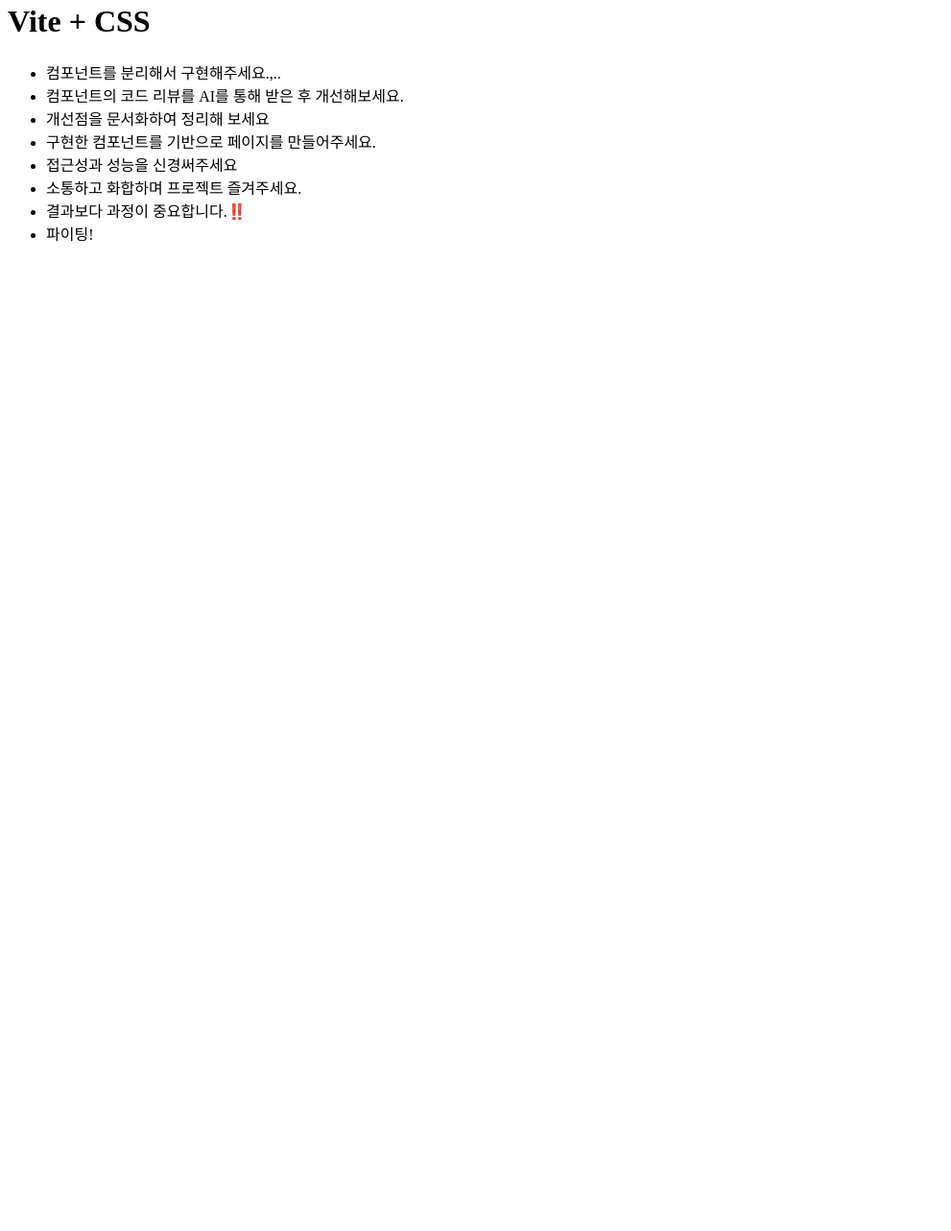
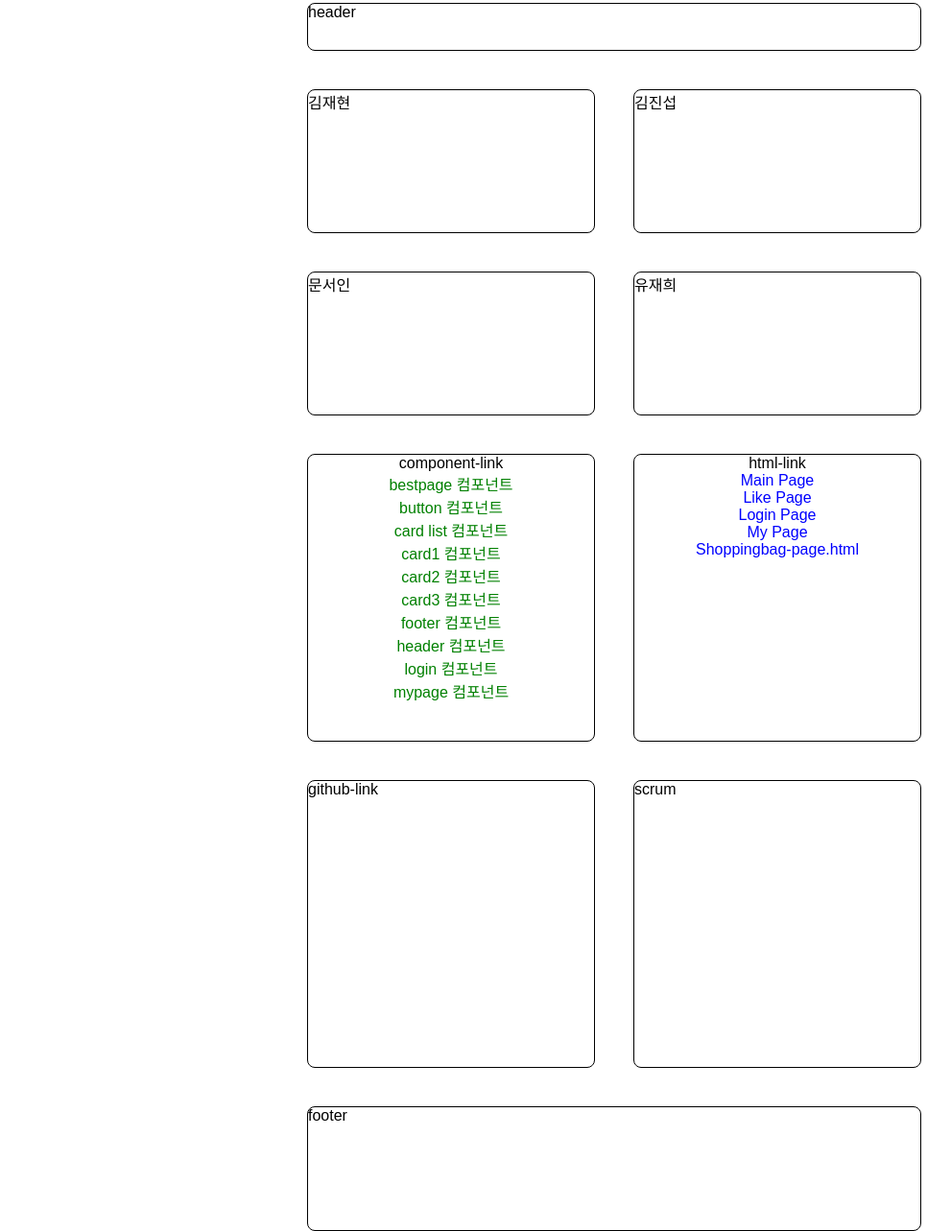
Before and after one commit to FRONTENDBOOTCAMP-13th/14K, a plain HTML site: page index.html in a window 1280 px wide. Shown: the part 17-1300 px from the top of the page at 96% size, without its empty margins (0-991 px from the left). Before the commit the page ends 800 px from the top, so only its background shows below. Drawn offline with Linux system fonts and the light colour scheme; a web font is replaced by a local one.

Commit message:
test:distribution test

```diff
--- a/index.html
+++ b/index.html
@@ -3,8 +3,8 @@
   <head>
     <meta charset="UTF-8" />
     <meta name="viewport" content="width=device-width, initial-scale=1" />
-    <title>UI 프로젝트 - CSS</title>
-    <link rel="icon" href="/vite.svg" />
+    <title>14K - UI 프로젝트</title>
+    <link rel="icon" href="/src/images/farvicon/29cm.ico" />
     <link
       rel="preload"
       as="font"
@@ -12,18 +12,87 @@
       crossorigin="anonymous"
     />
     <link rel="stylesheet" as="style" href="/font/pretendardvariable.css" />
+    <link rel="stylesheet" href="/style.css" />
   </head>
   <body>
-    <h1>Vite + CSS</h1>
-    <ul>
-      <li>컴포넌트를 분리해서 구현해주세요.,..</li>
-      <li>컴포넌트의 코드 리뷰를 AI를 통해 받은 후 개선해보세요.</li>
-      <li>개선점을 문서화하여 정리해 보세요</li>
-      <li>구현한 컴포넌트를 기반으로 페이지를 만들어주세요.</li>
-      <li>접근성과 성능을 신경써주세요</li>
-      <li>소통하고 화합하며 프로젝트 즐겨주세요.</li>
-      <li>결과보다 과정이 중요합니다.‼️</li>
-      <li>파이팅!</li>
-    </ul>
+    <div class="index-page-14team">
+      <header>header</header>
+      <div class="team-introduce">
+        <div class="top-box">
+          <div class="KJH">김재현</div>
+          <div class="KJS">김진섭</div>
+        </div>
+        <div class="bottom-box">
+          <div class="MSI">문서인</div>
+          <div class="YJH">유재희</div>
+        </div>
+      </div>
+      <div class="project-links">
+        <div class="top-box">
+          <div class="component-link">
+            <span>component-link</span>
+            <ul>
+              <li>
+                <a href="/src/component/best-component.html"
+                  >bestpage 컴포넌트</a
+                >
+              </li>
+              <li>
+                <a href="/src/component/button-component.html"
+                  >button 컴포넌트</a
+                >
+              </li>
+              <li>
+                <a href="/src/component/card-list-component.html"
+                  >card list 컴포넌트</a
+                >
+              </li>
+              <li>
+                <a href="/src/component/card1-component.html">card1 컴포넌트</a>
+              </li>
+              <li>
+                <a href="/src/component/card2-component.html">card2 컴포넌트</a>
+              </li>
+              <li>
+                <a href="/src/component/card3-component.html">card3 컴포넌트</a>
+              </li>
+              <li><a href="/src/component/footer.html">footer 컴포넌트</a></li>
+              <li>
+                <a href="/src/component/header-component.html"
+                  >header 컴포넌트</a
+                >
+              </li>
+              <li>
+                <a href="/src/component/login-component.html">login 컴포넌트</a>
+              </li>
+              <li>
+                <a href="/src/component/mypage-component.html"
+                  >mypage 컴포넌트</a
+                >
+              </li>
+            </ul>
+          </div>
+          <div class="html-link">
+            <span>html-link</span>
+            <ul>
+              <li><a href="/src/pages/main-page.html">Main Page</a></li>
+              <li><a href="/src/pages/like-page.html">Like Page</a></li>
+              <li><a href="/src/pages/login-page.html">Login Page</a></li>
+              <li><a href="/src/pages/mypage.html">My Page</a></li>
+              <li>
+                <a href="/src/pages/shoppingbag-page.html"
+                  >Shoppingbag-page.html</a
+                >
+              </li>
+            </ul>
+          </div>
+        </div>
+        <div class="bottom-box">
+          <div class="github-link">github-link</div>
+          <div class="scrum-link">scrum</div>
+        </div>
+      </div>
+      <footer>footer</footer>
+    </div>
   </body>
 </html>
--- a/style.css
+++ b/style.css
@@ -0,0 +1,143 @@
+@import "./src/common/best-reset.css";
+@import "./src/common/theme.css";
+@import "./public/font/pretendardvariable.css";
+
+/* 모든 글꼴 Pretendard로 변경 */
+body * {
+  font-family: "Pretendard Variable", sans-serif;
+  /* background: pink; */
+  background: ;
+}
+/* 전체 페이지 class 명 */
+.index-page-14team {
+  display: flex;
+  flex-flow: column nowrap;
+  width: 50%;
+  max-width: 700px;
+  margin: 20px auto;
+  align-items: center;
+  justify-content: center;
+  gap: 40px;
+  /* 헤더 */
+  header {
+    border: 1px solid black;
+    width: 100%;
+    min-height: 50px;
+    border-radius: 8px;
+  }
+  /* 팀원 소개 */
+  .team-introduce {
+    display: flex;
+    flex-flow: column nowrap;
+    width: 100%;
+    min-height: 300px;
+
+    gap: 40px;
+    .top-box {
+      display: flex;
+      flex-flow: row nowrap;
+      width: 100%;
+      gap: 40px;
+      .KJH,
+      .KJS {
+        width: 50%;
+        min-height: 150px;
+        border: 1px solid black;
+        border-radius: 8px;
+      }
+    }
+
+    .bottom-box {
+      display: flex;
+      flex-flow: row nowrap;
+      width: 100%;
+      gap: 40px;
+
+      .MSI,
+      .YJH {
+        width: 50%;
+        min-height: 150px;
+        border: 1px solid black;
+        border-radius: 8px;
+      }
+    }
+  }
+
+  /* 각종 링크 사이트들 */
+  .project-links {
+    display: flex;
+    flex-flow: column nowrap;
+    width: 100%;
+    gap: 40px;
+    .top-box {
+      display: flex;
+      flex-flow: row nowrap;
+      width: 100%;
+      gap: 40px;
+      /* 컴포넌트 링크 */
+      .component-link {
+        width: 50%;
+        min-height: 300px;
+        border: 1px solid black;
+        border-radius: 8px;
+        text-align: center;
+        > ul {
+          > li {
+            list-style: none;
+            > a {
+              text-decoration: none;
+              color: green;
+            }
+          }
+        }
+      }
+
+      /* html 링크 */
+      .html-link {
+        width: 50%;
+        min-height: 300px;
+        border: 1px solid black;
+        border-radius: 8px;
+        text-align: center;
+        > ul {
+          > li {
+            list-style: none;
+            > a {
+              text-decoration: none;
+              color: blue;
+            }
+          }
+        }
+      }
+    }
+
+    .bottom-box {
+      display: flex;
+      flex-flow: row nowrap;
+      width: 100%;
+      gap: 40px;
+      /* github 링크 */
+      .github-link {
+        width: 50%;
+        min-height: 300px;
+        border: 1px solid black;
+        border-radius: 8px;
+      }
+
+      /* scrum 링크 */
+      .scrum-link {
+        width: 50%;
+        min-height: 300px;
+        border: 1px solid black;
+        border-radius: 8px;
+      }
+    }
+  }
+  /* 화면 최하단 footer 부분 */
+  footer {
+    width: 100%;
+    min-height: 130px;
+    border: 1px solid black;
+    border-radius: 8px;
+  }
+}
```
